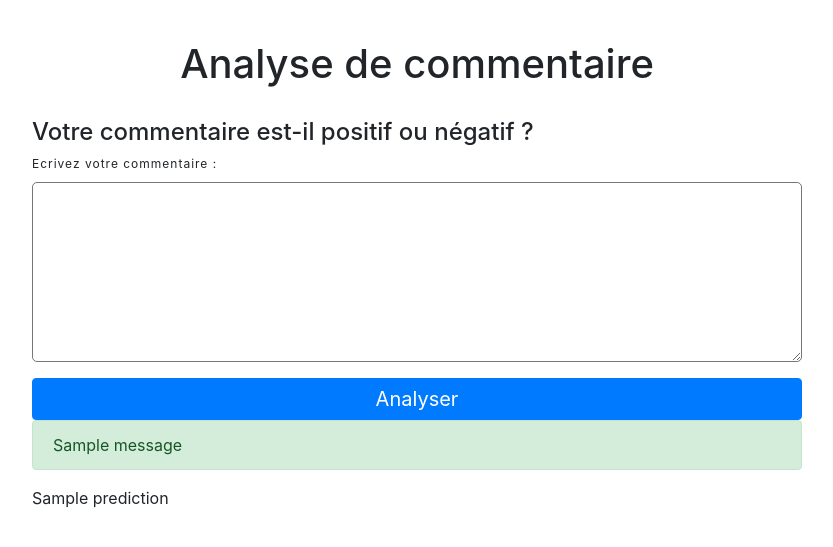
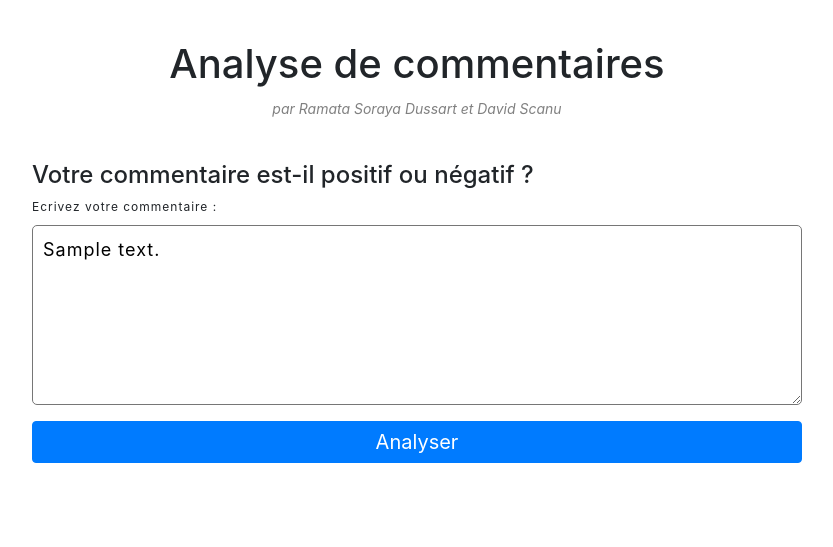
Before and after one commit to DavidScanu/nlp-critiques-film, a Flask app: template flask-app/templates/index.html in a window 1280 px wide. Shown: the top 547 px of the page, without its empty margins (223-1056 px from the left). Run offline with Flask 2, Linux system fonts and the light colour scheme; the template is opened without the code that fills it: most values are stand-ins (such as "Sample title", 1, 10 or a date in 2020); one stand-in notice (Sample message) is shown; parts of the project's set-up code (start-up, migrations or seed data) failed here and were passed over; some libraries are stand-ins or nearby versions.

Commit message:
flask app functionning

```diff
--- a/flask-app/app.py
+++ b/flask-app/app.py
@@ -24,21 +24,19 @@ def predict_comment(comment):
 	pred_int = pred[0].astype(int).item()
 	return pred_int
 
-Flask
+# Flask
 app = Flask(__name__)
 app.secret_key = b'_5#y2L"F4Q8z\n\xec]/'
-
 
 if __name__=='__main__':
    app.run()
 
-
 @app.route("/", methods=['GET', 'POST'])
-def index(prediction=None):
-
+def index():
 	if request.method == "POST":
 		comment_user = request.form.get("comment-user")
 		prediction = predict_comment(comment_user)
-		return redirect(url_for('index', prediction=prediction))
+		# return redirect(url_for('index', prediction=prediction))
+		return render_template('index.html', prediction=prediction, comment_user=comment_user)
 	else:
 		return render_template('index.html')
--- a/flask-app/static/css/style.css
+++ b/flask-app/static/css/style.css
@@ -65,8 +65,16 @@
 }
 
 .comments-page-title {
-    margin: 0 0 30px 0;
+    margin: 0 0 .25em;
     text-align: center;
+}
+
+.comments-page-subtitle {
+    color: gray;
+    font-size: .875em;
+    font-style: italic;
+    text-align: center;
+    margin-bottom: 3em;
 }
 
 /*  Form  */
--- a/flask-app/templates/index.html
+++ b/flask-app/templates/index.html
@@ -4,28 +4,18 @@
 
     <div class="container-inner">
 
-        <h1 class="comments-page-title">{% block title %}Analyse de commentaire{% endblock %}</h1>
+        <h1 class="comments-page-title">{% block title %}Analyse de commentaires{% endblock %}</h1>
+        <p class="comments-page-subtitle">par Ramata Soraya Dussart et David Scanu</p>
 
         <h4>Votre commentaire est-il positif ou négatif ?</h4>
 
         <div class="container-form">
             <form action="" method="post">
-
                 <label for="comment-user">Ecrivez votre commentaire :</label>
-                <textarea id="comment-user" name="comment-user" rows="5" cols="33" minlength="10" maxlength="5000" required></textarea>
+                <textarea id="comment-user" name="comment-user" rows="5" cols="33" minlength="10" maxlength="5000" required>{{ comment_user }}</textarea>
                 <button type="submit" class="btn btn-primary" value=="">Analyser</button>
             </form>
         </div>
-
-        {% with messages = get_flashed_messages() %}
-            {% if messages %}
-                {% for message in messages %}
-                    <div class="alert alert-success" role="alert">{{ message }}</div>
-                {% endfor %}
-            {% endif %}
-        {% endwith %}
-
-        <p>{{ prediction }}</p>
 
         <div class="container-prediction">
             {% if prediction == 1 %}
```
Also changed, not shown: brief.md (+1 -1 lines), README.md, 1 other file.
